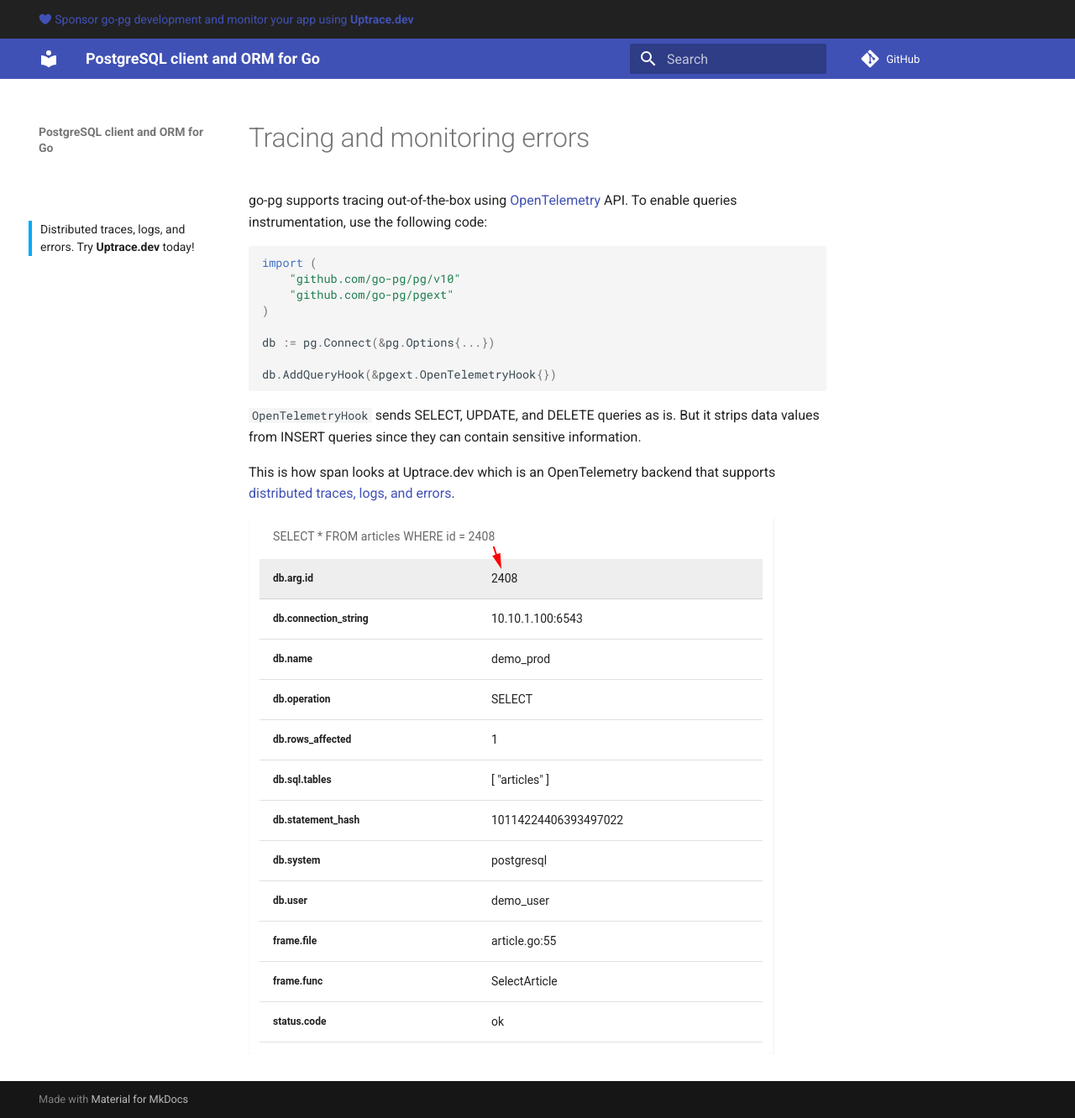
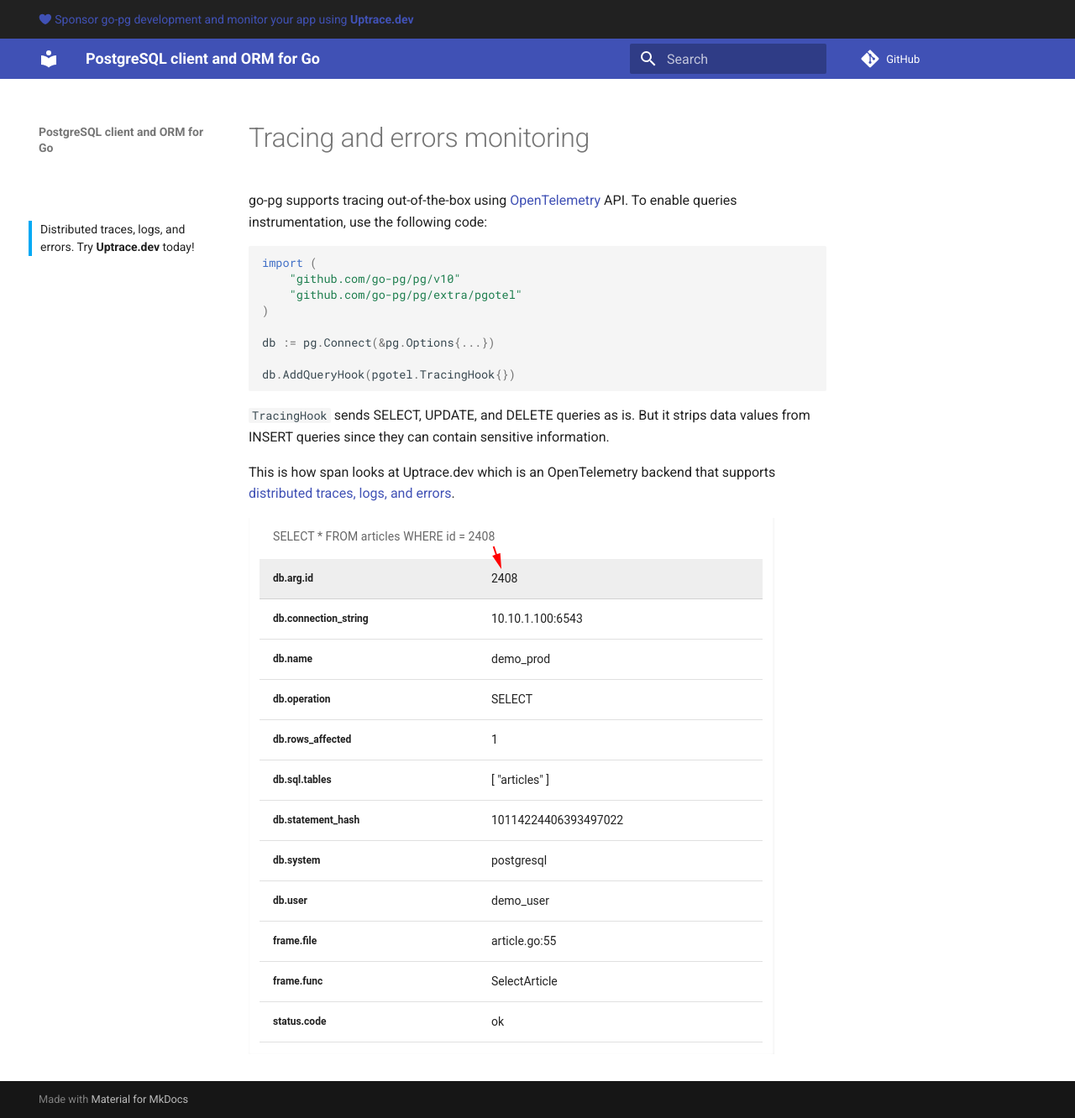
Before and after one commit to go-pg/docs, an MkDocs documentation site: the page built from docs/tracing.md, in a window 1280 px wide and 1332 px high. Shown: the whole window at 84% size. Built offline with MkDocs 1.6.1 and Material for MkDocs 9.7.7, drawn with Linux system fonts in a browser that asks for light colours; comment, search, counter and statistics services are not loaded.

Commit message:
Add extra modules

````diff
--- a/docs/tracing.md
+++ b/docs/tracing.md
@@ -2,7 +2,7 @@
 template: main.html
 ---
 
-# Tracing and monitoring errors
+# Tracing and errors monitoring
 
 go-pg supports tracing out-of-the-box using
 [OpenTelemetry](https://opentelemetry.io/){target=\_blank} API. To enable queries instrumentation,
@@ -11,16 +11,16 @@ use the following code:
 ```go
 import (
     "github.com/go-pg/pg/v10"
-    "github.com/go-pg/pgext"
+    "github.com/go-pg/pg/extra/pgotel"
 )
 
 db := pg.Connect(&pg.Options{...})
 
-db.AddQueryHook(&pgext.OpenTelemetryHook{})
+db.AddQueryHook(pgotel.TracingHook{})
 ```
 
-`OpenTelemetryHook` sends SELECT, UPDATE, and DELETE queries as is. But it strips data values from
-INSERT queries since they can contain sensitive information.
+`TracingHook` sends SELECT, UPDATE, and DELETE queries as is. But it strips data values from INSERT
+queries since they can contain sensitive information.
 
 This is how span looks at Uptrace.dev which is an OpenTelemetry backend that supports
 [distributed traces, logs, and errors](https://uptrace.dev/1/groups?system=db%3Apostgresql).
--- a/mkdocs.yml
+++ b/mkdocs.yml
@@ -12,6 +12,7 @@ nav:
   - table-partitioning.md
   - hooks.md
   - tracing.md
+  - extra-modules.md
   - faq.md
   - zfs.md
 
````
Also changed, not shown: docs/extra-modules.md (added, +32 -0 lines).
